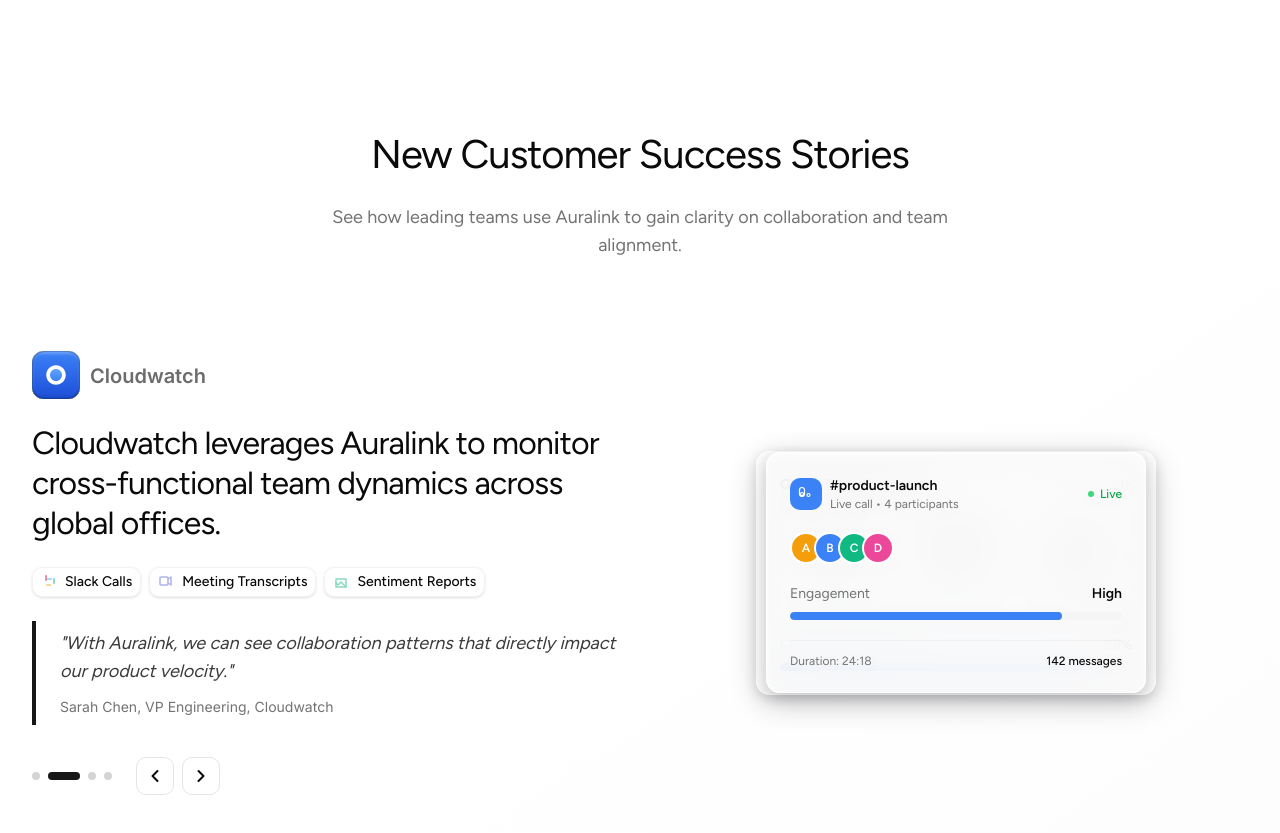
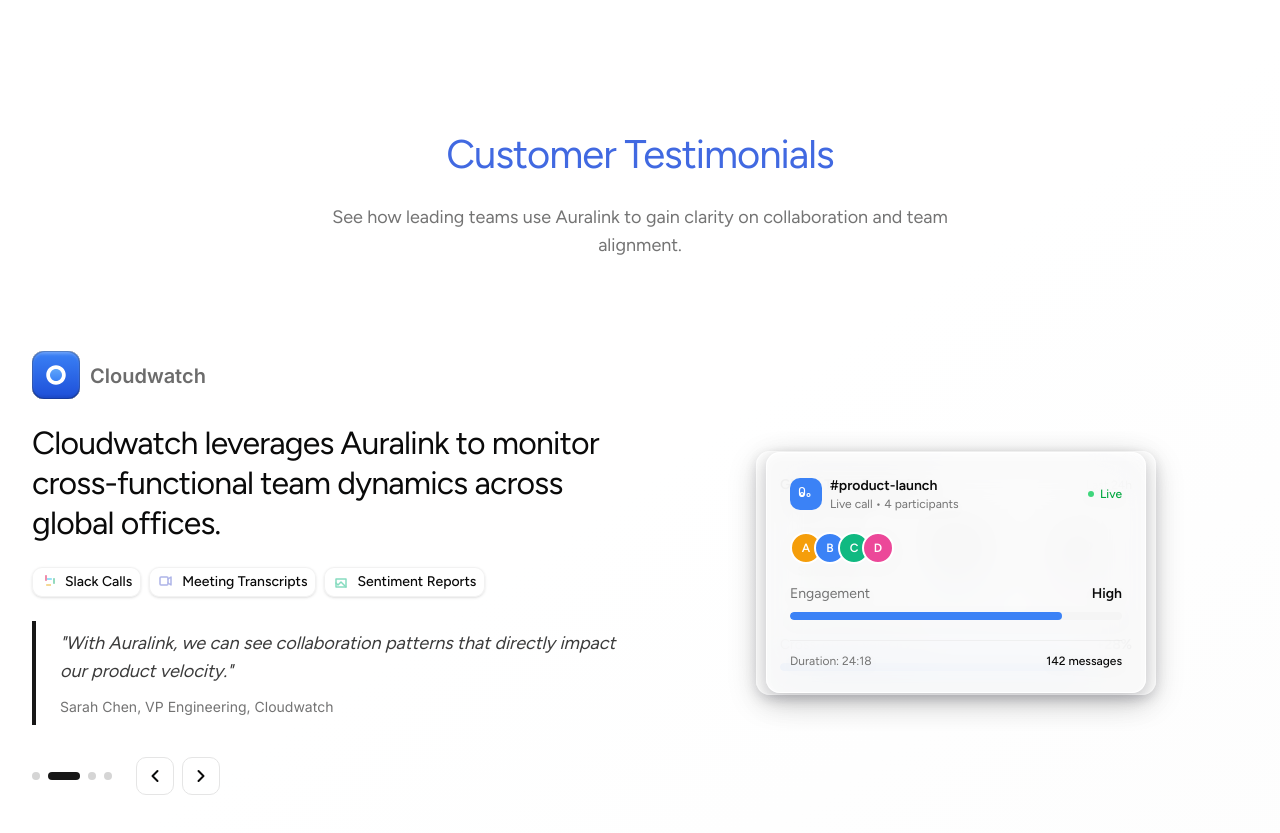
Before and after one commit to From-Vibes-to-Pull-Requests/auralink-landing-page, a Next.js app: page / in a window 1280 px wide. Shown: the part 1520-2353 px from the top of the page. Built offline with nearby package versions, Linux system fonts and the light colour scheme.

Commit message:
Rename case studies heading to 'Customer Testimonials' and style in royal blue
Replaces the section header copy and overrides the foreground color with an inline royal-blue value so the heading stands out from the surrounding text.

Co-authored-by: Cursor <cursoragent@cursor.com>

```diff
--- a/components/CaseStudiesCarousel.tsx
+++ b/components/CaseStudiesCarousel.tsx
@@ -852,14 +852,15 @@ export const CaseStudiesCarousel = () => {
         {/* Section Header */}
         <div className="text-center mb-16">
           <h1
-            className="text-[40px] leading-tight font-normal text-foreground mb-6 tracking-tight"
+            className="text-[40px] leading-tight font-normal mb-6 tracking-tight"
             style={{
               fontWeight: "400",
               fontFamily: "var(--font-figtree), Figtree",
               fontSize: "40px",
+              color: "#4169E1",
             }}
           >
-            New Customer Success Stories
+            Customer Testimonials
           </h1>
           <p
             className="text-lg leading-7 text-muted-foreground max-w-2xl mx-auto"
```
